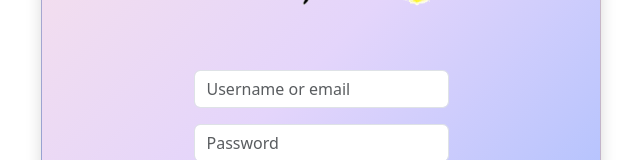
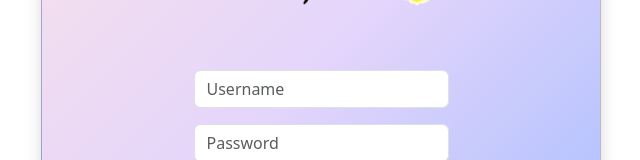
Before and after one commit to shotoh/snippet, a React (Create React App) app in the folder app/: page /login in a window 1280 px wide. Shown: the part 278-438 px from the top of the page, without its empty margins (319-959 px from the left). Built offline with nearby package versions, Linux system fonts and the light colour scheme.

Commit message:
update login field to just username (#33)

```diff
--- a/app/src/pages/Login.js
+++ b/app/src/pages/Login.js
@@ -70,7 +70,7 @@ export default function Login() {
                 <Form.Control
                 type="text"
                 name="user"
-                placeholder="Username or email"
+                placeholder="Username"
                 disabled={isLoading}
                 onChange={handleChange}
                 required
```
